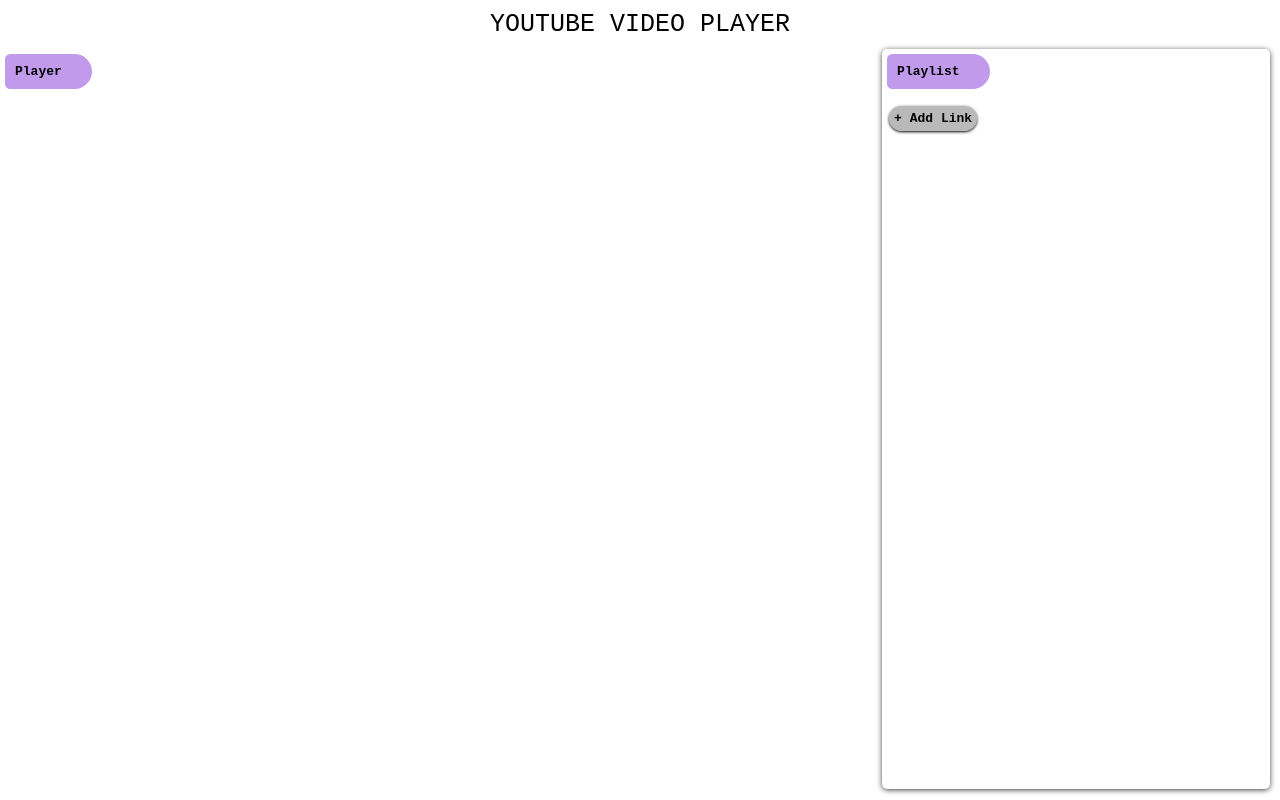
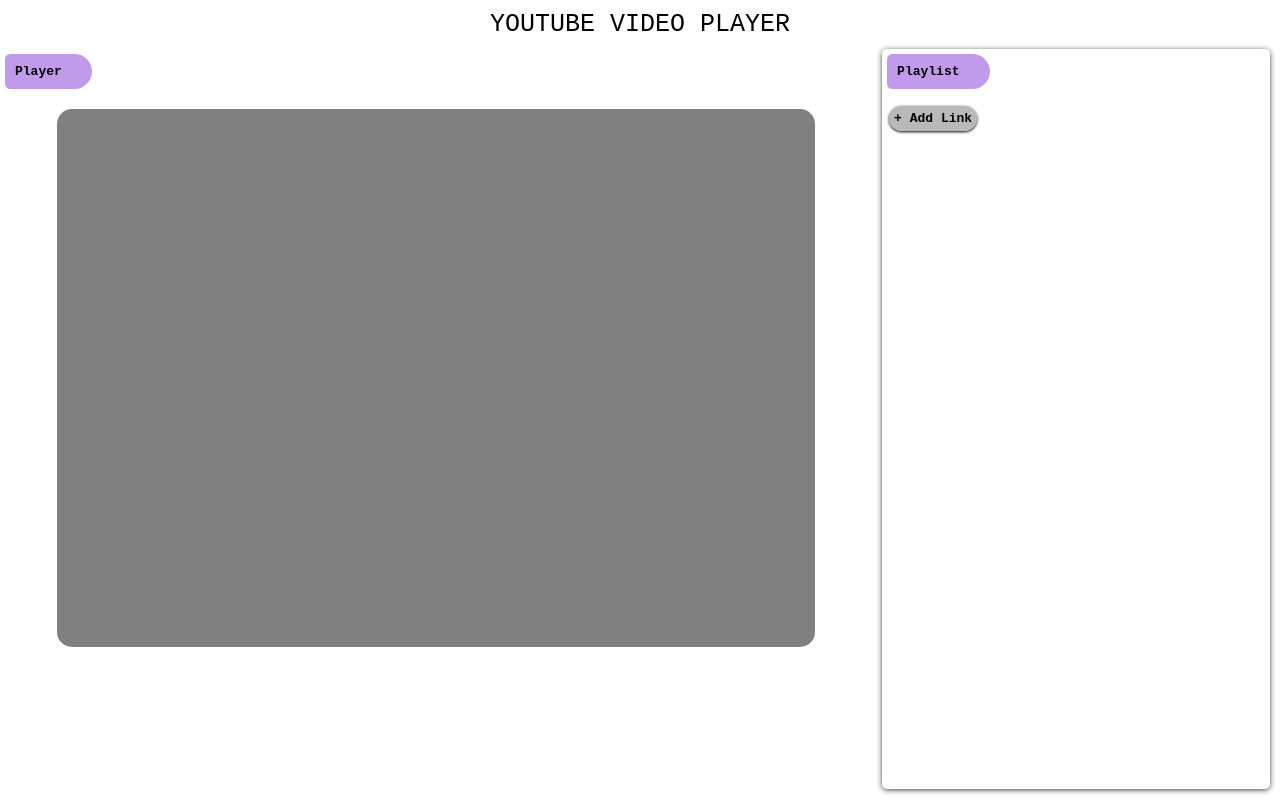
Before and after one commit to give-india/frontend-developer-challenge, a React (Create React App) app: page / in a window 1280 px wide. Built offline with nearby package versions, Linux system fonts and the light colour scheme.

Commit message:
player has been created

```diff
--- a/src/App.js
+++ b/src/App.js
@@ -1,12 +1,21 @@
 import React from 'react';
 import { connect } from "react-redux";
 
+import * as actions from './store/actions';
 import TitleContainer from './components/TitleContianer';
 import Playlist from './components/Playlist';
+import Player from './components/Player';
 
 import './App.css';
 
-const App = () => {
+const App = ({
+  activeItem,
+  removeActiveLinkData
+}) => {
+  const videoEndedHandler = () => {
+    removeActiveLinkData(activeItem)
+  }
+
   return (
     <div className="app">
       <div className="appTitle">Youtube Video Player</div>
@@ -14,6 +23,10 @@
         <div className="playerContainer">
           <TitleContainer
             title='Player'
+          />
+          <Player
+            activeItem={activeItem}
+            videoEndedHandler={videoEndedHandler}
           />
         </div>
         <div className="playlistContainer">
@@ -28,11 +41,11 @@
 }
 
 const mapStateToProps = state => ({
-
+  activeItem: state.playlist.activeItem
 })
 
 const mapStateToDispatch = dispatch => ({
-
+  removeActiveLinkData: (data) => dispatch(actions.removeLinkDispatch(data))
 })
 
 export default connect(mapStateToProps, mapStateToDispatch)(App);
--- /dev/null
+++ b/src/components/Player/index.css
@@ -0,0 +1,14 @@
+.player {
+    display: flex;
+    justify-content: center;
+    width: calc(100% - 20px);
+    height: calc(100% - 58px);
+    margin: 20px 10px 10px 10px;
+}
+
+.player .reactPlayer {
+    background: gray;
+    border-radius: 15px;
+    width: 90% !important;
+    height: 80% !important;
+}
--- /dev/null
+++ b/src/components/Player/index.js
@@ -0,0 +1,23 @@
+import React from 'react';
+import ReactPlayer from 'react-player/lazy';
+
+import './index.css';
+
+const Player = ({
+    activeItem,
+    videoEndedHandler
+}) => {
+    console.log('active Item>>>', activeItem)
+    return (
+        <div className="player">
+            <ReactPlayer
+                playing
+                className='reactPlayer'
+                onEnded={videoEndedHandler}
+                url={activeItem ? activeItem.url : ''}
+            />
+        </div>
+    )
+}
+
+export default Player;
```
